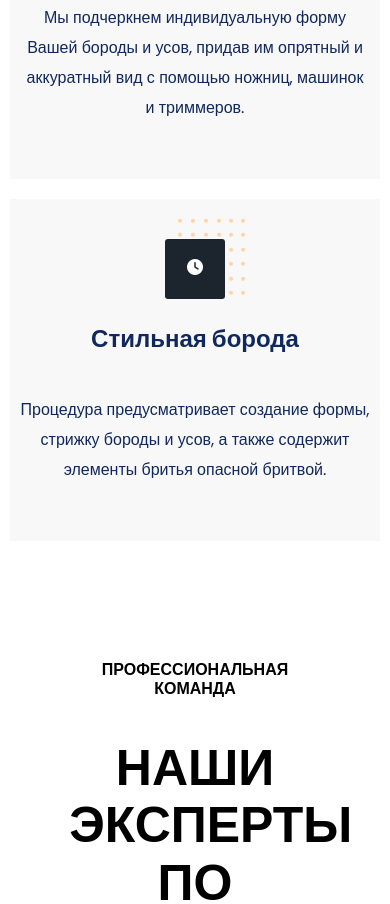
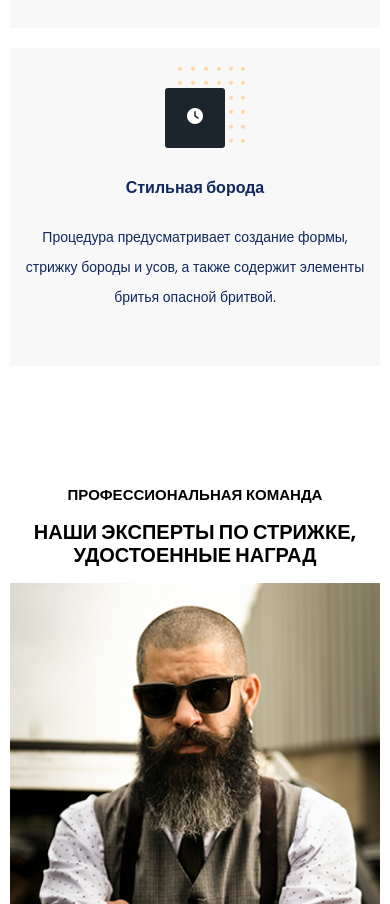
Before and after one commit to timurtheprogrammer777/the-fourth-layout-for-a-freelance, a plain HTML site: page index.html in a window 390 px wide. Shown: the part 2534-3438 px from the top of the page. Drawn offline with nearby package versions, Linux system fonts and the light colour scheme; files whose address does not match are found by name.

Commit message:
team  block adaptive done

```diff
--- a/js/main.js
+++ b/js/main.js
@@ -9,6 +9,32 @@ $(function () {
       dots: true,
     //   autoplay: true,
     //   autoplaySpeed: 1500,
+    responsive: [
+      {
+        breakpoint: 1180,
+        settings: {
+          slidesToShow: 2,
+        }
+      },
+      {
+        breakpoint: 870,
+        settings: {
+          slidesToShow: 1,
+        }
+      },
+      // {
+      //   breakpoint: 940,
+      //   settings: {
+      //     slidesToShow: 2,
+      //   }
+      // },
+      // {
+      //   breakpoint: 680,
+      //   settings: {
+      //     slidesToShow: 1,
+      //   }
+      // },
+    ]
 
 
     });
--- a/scss/style.scss
+++ b/scss/style.scss
@@ -353,6 +353,7 @@ h2{
                 img{
                     transform: scale(1.0 , 1.0);
                     transition: all .5s;
+                    margin:  0 auto;
                 }
                 &::before{
                     background-image: url(../img/team_bg.png);
@@ -847,11 +848,26 @@ h2{
     .service{
         .service__title{
             width: 100%;
+            margin: 0;
             span{
                 font-size: 15px;
             }
             h2{
                 font-size: 30px;
+            }
+        }
+    }
+    .team{
+        .team__inner{
+            .team__inner-title{
+                width: 100%;
+                margin:  0;
+                span{
+                    font-size: 15px;
+                }
+                h2{
+                    font-size: 30px;
+                }
             }
         }
     }
@@ -885,6 +901,25 @@ h2{
             .exp__inner-right-content{
                 margin-top: 20px;
                 margin-left: 0;
+            }
+        }
+    }
+    .team{
+        .team__inner{
+            .team__inner-content{
+                .team__inner-content-item{
+                    .team__img-text{
+                        &::before{
+                            left: 20%;
+                            width: 60%;
+                        }
+                    }
+                    // .team__img{
+                    //     img{
+                    //         width: 100%;
+                    //     }
+                    // }
+                }
             }
         }
     }
@@ -926,8 +961,27 @@ h2{
             width: 100%;
             margin: 0 auto;
             .service__inner-content-item{
-                width: 100%;
+                width: 80%;
                 margin: 10px 0;
+                span{
+                    font-size: 16px;
+                    margin-bottom: 5px;
+                }
+                p{
+                    font-size: 14px;
+                }
+            }
+        }
+    }
+    .team{
+        .team__inner{
+            .team__inner-title{
+                span{
+                    font-size: 15px;
+                }
+                h2{
+                    font-size: 20px;
+                }
             }
         }
     }
@@ -968,6 +1022,38 @@ h2{
             }
         }
     }
+    .service{
+        .service__inner-content{
+            .service__inner-content-item{
+                width: 100%;
+            }
+        }
+    }
+    .team{
+        .team__inner{
+            .team__inner-content{
+                .team__inner-content-item{
+                    img{
+                        width: 100%;
+                        text-align: center;
+                        align-items: center;
+                    }
+                    .team__img-text{
+                        background-color: rgba(255,255,255, .5);
+                        border-radius: 10px;
+                        span{
+                            color: #000;
+
+                        }
+                        &::before{
+                            margin: 0 auto;
+                            content: none;
+                        }
+                    }
+                }
+            }
+        }
+    }
 }
 
 @media(max-width:400px){
```
Also changed, not shown: css/style.min.css.
